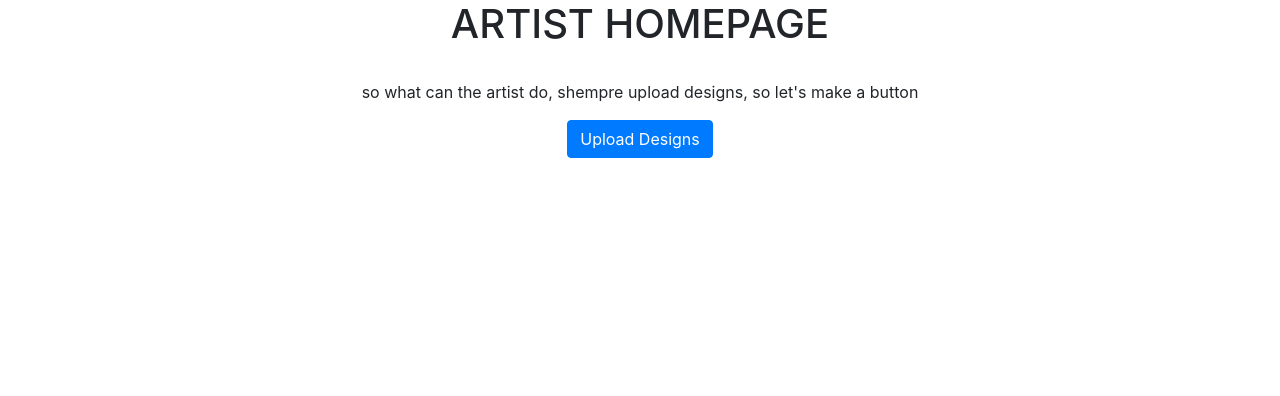
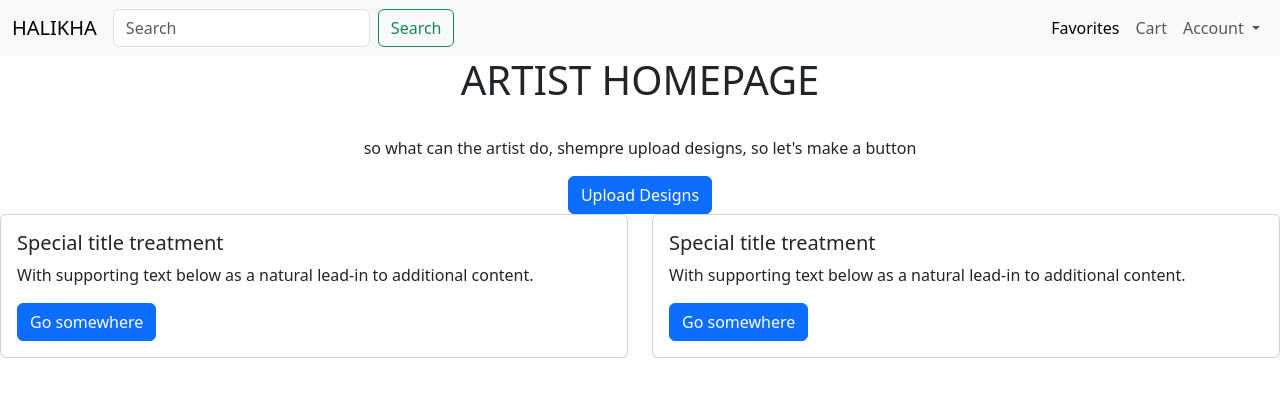
Before and after one commit to zenolucas/Halikha, a website: page public/artistHomePage.html in a window 1280 px wide. Drawn offline with nearby package versions, Linux system fonts and the light colour scheme.

Commit message:
create nav bar; TODO: center the search bar and button

```diff
--- a/public/artistHomePage.html
+++ b/public/artistHomePage.html
@@ -4,11 +4,54 @@
 <head>
     <meta charset="UTF-8">
     <meta name="viewport" content="width=device-width, initial-scale=1.0">
-    <link rel="stylesheet" href="https://stackpath.bootstrapcdn.com/bootstrap/4.3.1/css/bootstrap.min.css">
+    <link rel="stylesheet" href="./css/artistHomePage.css">
+    <link rel="stylesheet" href="/bootstrap/css/bootstrap.min.css">
     <title>HOMEPAGE</title>
 </head>
 
 <body>
+
+    <nav class="navbar navbar-expand-lg bg-body-tertiary">
+        <div class="container-fluid">
+          <a class="navbar-brand" href="#">HALIKHA</a>
+          <button class="navbar-toggler" type="button" data-bs-toggle="collapse" data-bs-target="#navbarSupportedContent" aria-controls="navbarSupportedContent" aria-expanded="false" aria-label="Toggle navigation">
+            <span class="navbar-toggler-icon"></span>
+          </button>
+
+          <div class="d-flex justify-content-center">
+            <form class="d-flex text-center"> <!-- Center the form horizontally -->
+              <input class="form-control me-2" type="search" placeholder="Search" aria-label="Search">
+              <button class="btn btn-outline-success" type="submit">Search</button>
+            </form>
+          </div>
+
+
+          <div class="collapse navbar-collapse" id="navbarSupportedContent">
+            <ul class="navbar-nav ms-auto mb-2 mb-lg-0">
+              <li class="nav-item">
+                <a class="nav-link active" aria-current="page" href="#">Favorites</a>
+              </li>
+              <li class="nav-item">
+                <a class="nav-link" href="#">Cart</a>
+              </li>
+              <li class="nav-item dropdown">
+                <a class="nav-link dropdown-toggle" href="#" role="button" data-bs-toggle="dropdown" aria-expanded="false">
+                  Account
+                </a>
+                <ul class="dropdown-menu">
+                  <li><a class="dropdown-item" href="#">Action</a></li>
+                  <li><a class="dropdown-item" href="#">Another action</a></li>
+                  <li><hr class="dropdown-divider"></li>
+                  <li><a class="dropdown-item" href="#">Something else here</a></li>
+                </ul>
+              </li>
+            </ul>
+          </div>
+
+        </div>
+      </nav>
+
+
     <h1 style="text-align: center;">ARTIST HOMEPAGE</h1>
 
     <br>
@@ -19,6 +62,30 @@
     </div>
 
 
+
+
+    <div class="row">
+        <div class="col-sm-6">
+          <div class="card">
+            <div class="card-body">
+              <h5 class="card-title">Special title treatment</h5>
+              <p class="card-text">With supporting text below as a natural lead-in to additional content.</p>
+              <a href="#" class="btn btn-primary">Go somewhere</a>
+            </div>
+          </div>
+        </div>
+        <div class="col-sm-6">
+          <div class="card">
+            <div class="card-body">
+              <h5 class="card-title">Special title treatment</h5>
+              <p class="card-text">With supporting text below as a natural lead-in to additional content.</p>
+              <a href="#" class="btn btn-primary">Go somewhere</a>
+            </div>
+          </div>
+        </div>
+      </div>
+
+
     <script src="https://code.jquery.com/jquery-3.3.1.slim.min.js"></script>
     <script src="https://cdnjs.cloudflare.com/ajax/libs/popper.js/1.14.7/umd/popper.min.js"></script>
     <script src="https://stackpath.bootstrapcdn.com/bootstrap/4.3.1/js/bootstrap.min.js"></script>
```
